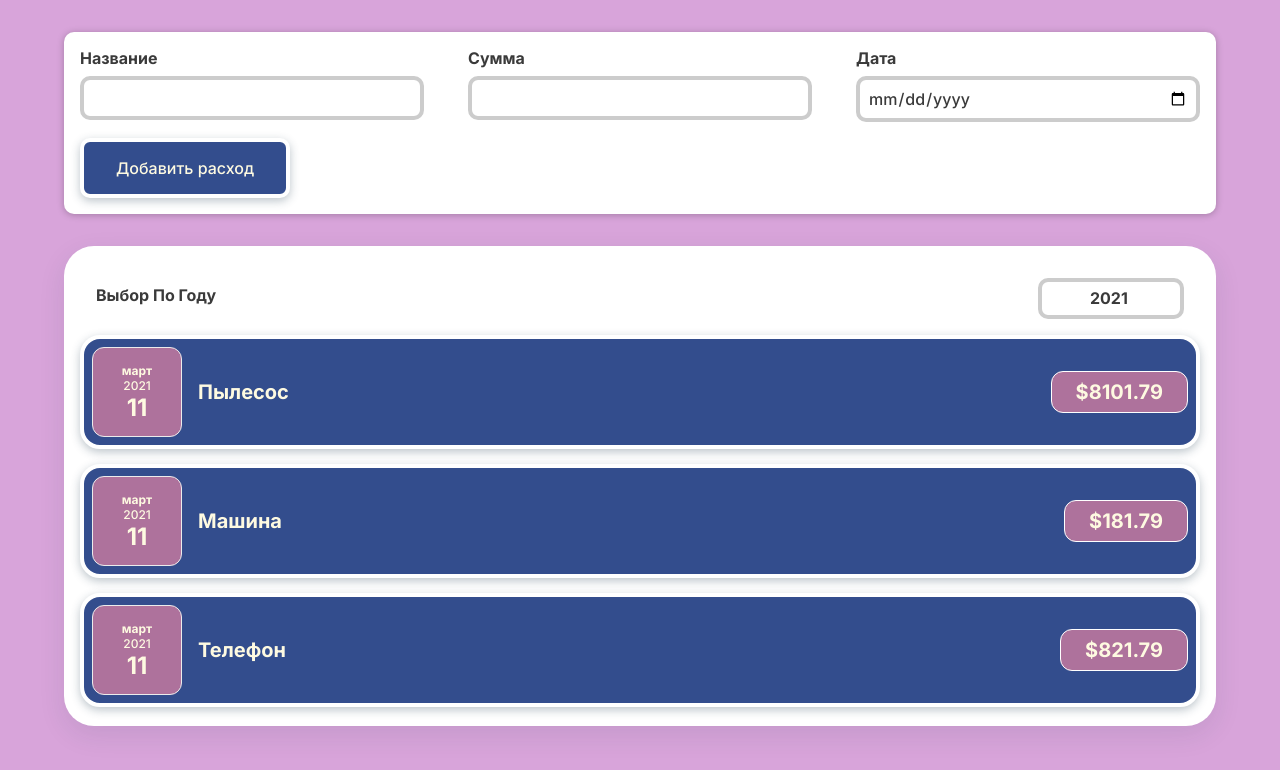
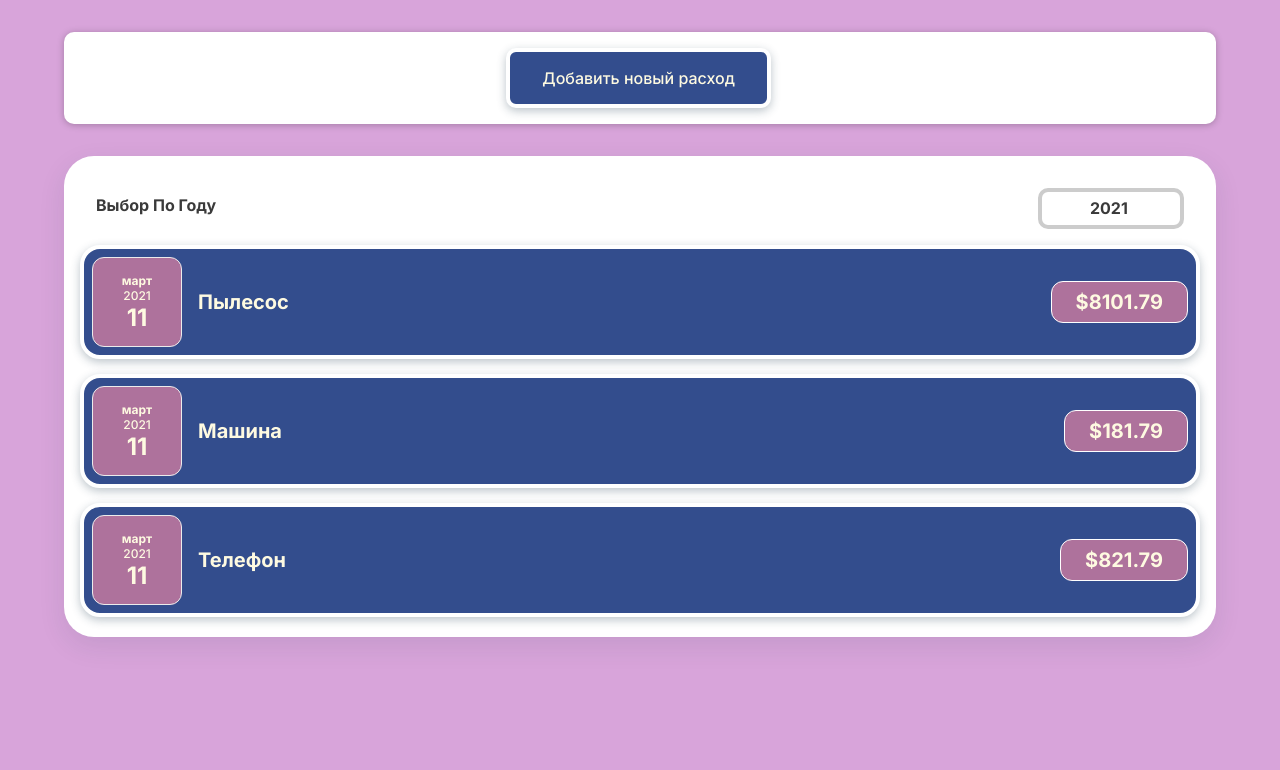
Before and after one commit to Alemy75/learning-react, a React (Create React App) app: page / in a window 1280 px wide. Shown: the top 770 px of the page. Built offline with nearby package versions, Linux system fonts and the light colour scheme.

Commit message:
Создано скрытие формы

```diff
--- a/src/Components/Costs/CostItem.jsx
+++ b/src/Components/Costs/CostItem.jsx
@@ -5,6 +5,7 @@ import DateItem from "./DateItem";
 const CostItem = (props) => {
 
     return (
+        <li>
             <Card className='cost-item'>
                 <DateItem
                     date={props.date}
@@ -16,6 +17,7 @@ const CostItem = (props) => {
                     </div>
                 </div>
             </Card>
+        </li>
     )
 }
 
--- a/src/Components/Costs/CostItems.css
+++ b/src/Components/Costs/CostItems.css
@@ -14,12 +14,3 @@
 	-moz-box-shadow: 0px 9px 27px 0px rgba(34, 60, 80, 0.1);
 	box-shadow: 0px 9px 27px 0px rgba(34, 60, 80, 0.1);
 }
-
-.costs-warning {
-	color: #cccccc;
-	width: 100%;
-	text-align: center;
-	margin-bottom: 100px;
-	margin-top: 100px;
-
-}
--- a/src/Components/Costs/CostItems.jsx
+++ b/src/Components/Costs/CostItems.jsx
@@ -1,4 +1,4 @@
-import CostItem from './CostItem'
+import CostList from './CostList'
 import './CostItems.css'
 import Card from '../UI/Card'
 import CostFilter from "./CostFilter";
@@ -20,22 +20,6 @@ const CostItems = (props) => {
             .toString() === selectedYear
     })
 
-    // Переменная контента
-    let costContent = <p className='costs-warning'>По выбранному году расходов не найдено.</p>
-
-    // Изменение контента по условию
-    if (filteredCosts.length > 0) {
-        costContent = filteredCosts
-            .map(cost => (
-                <CostItem
-                    key={cost.id}
-                    date={cost.date}
-                    desc={cost.description}
-                    price={cost.price}
-                />)
-            )
-    }
-
     // Разметка компонента
     return (
         <div>
@@ -44,7 +28,7 @@ const CostItems = (props) => {
                     year={selectedYear}
                     onChangeYear={onChangeYear}
                 />
-                {costContent}
+                <CostList costs={filteredCosts}/>
             </Card>
         </div>
     )
--- /dev/null
+++ b/src/Components/Costs/CostList.css
@@ -0,0 +1,12 @@
+.cost-list {
+    list-style: none;
+    padding: 0;
+}
+
+.cost-list__fallback {
+    color: #cccccc;
+    width: 100%;
+    text-align: center;
+    margin-bottom: 100px;
+    margin-top: 100px;
+}
--- /dev/null
+++ b/src/Components/Costs/CostList.jsx
@@ -0,0 +1,32 @@
+import React from 'react';
+import CostItem from "./CostItem";
+import './CostList.css'
+
+const CostList = (props) => {
+
+    // Условие на наличие элементов в списке
+    if (props.costs.length === 0) {
+        return <h2 className='cost-list__fallback'>
+            По выбранному году расходов не найдено.
+        </h2>
+    }
+
+    // Вывод покупок
+    else return (
+        <ul className='cost-list'>
+            {
+                props.costs
+                    .map(cost => (
+                        <CostItem
+                            key={cost.id}
+                            date={cost.date}
+                            desc={cost.description}
+                            price={cost.price}
+                        />)
+                    )
+            }
+        </ul>
+    )
+};
+
+export default CostList;
--- a/src/Components/NewCost/CostForm.jsx
+++ b/src/Components/NewCost/CostForm.jsx
@@ -74,9 +74,10 @@ const CostForm = (props) => {
             </div>
             <div className="new-cost__actions">
                 <button type='submit'>Добавить расход</button>
+                <button type='button' onClick={props.cancelCostHandler}>Отмена</button>
             </div>
         </form>
-    );
+    )
 }
 
 export default CostForm;
--- a/src/Components/NewCost/NewCost.jsx
+++ b/src/Components/NewCost/NewCost.jsx
@@ -1,9 +1,12 @@
-import React from 'react';
+import React, {useState} from 'react';
 import './NewCost.css'
 import CostForm from "./CostForm";
 
 
 const NewCost = (props) => {
+
+    // Состояние для видимости формы
+    const [isFormVisible, setIsFormVisible] = useState(false)
 
     // Функция добавления в список новой покупки
     const onSaveCostData = (inputCostData) => {
@@ -12,10 +15,32 @@ const NewCost = (props) => {
             id: Math.random()
         }
         props.onAddCost(costData)
+        setIsFormVisible(false)
     }
+
+    // Включение формы
+    const inputCostDataHandler = () => {
+        setIsFormVisible(true)
+    }
+
+    // Выключение формы
+    const cancelCostHandler = () => {
+        setIsFormVisible(false)
+    }
+
+    // Разметка компонента
     return (
         <div className='new-cost'>
-            <CostForm onSaveCostData={onSaveCostData}/>
+            {!isFormVisible &&
+                <button onClick={inputCostDataHandler}>
+                    Добавить новый расход
+                </button>}
+            {isFormVisible &&
+            <CostForm
+                cancelCostHandler={cancelCostHandler}
+                onSaveCostData={onSaveCostData}
+            />}
+
         </div>
     );
 }
```
Lines whose indentation alone changed are shown as unchanged.
